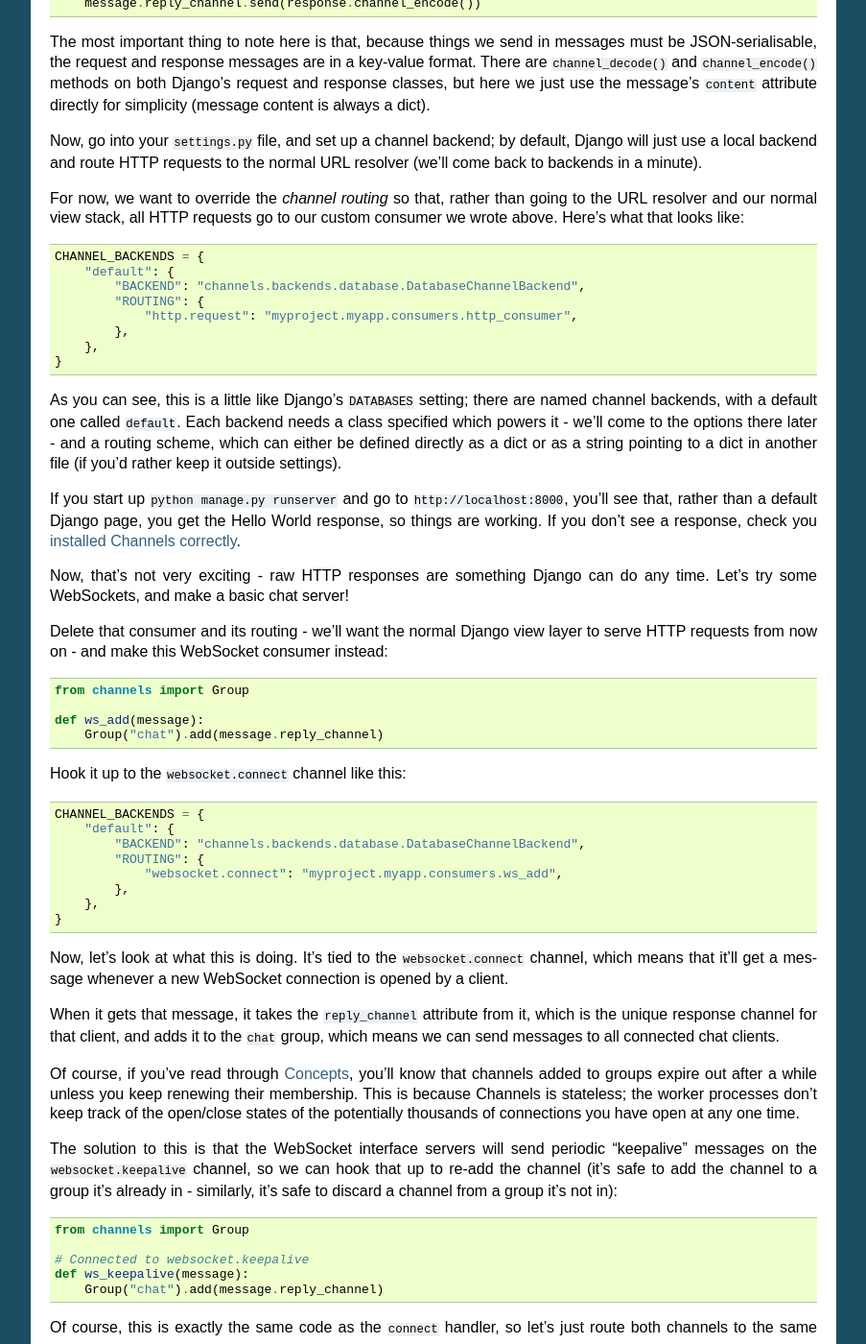
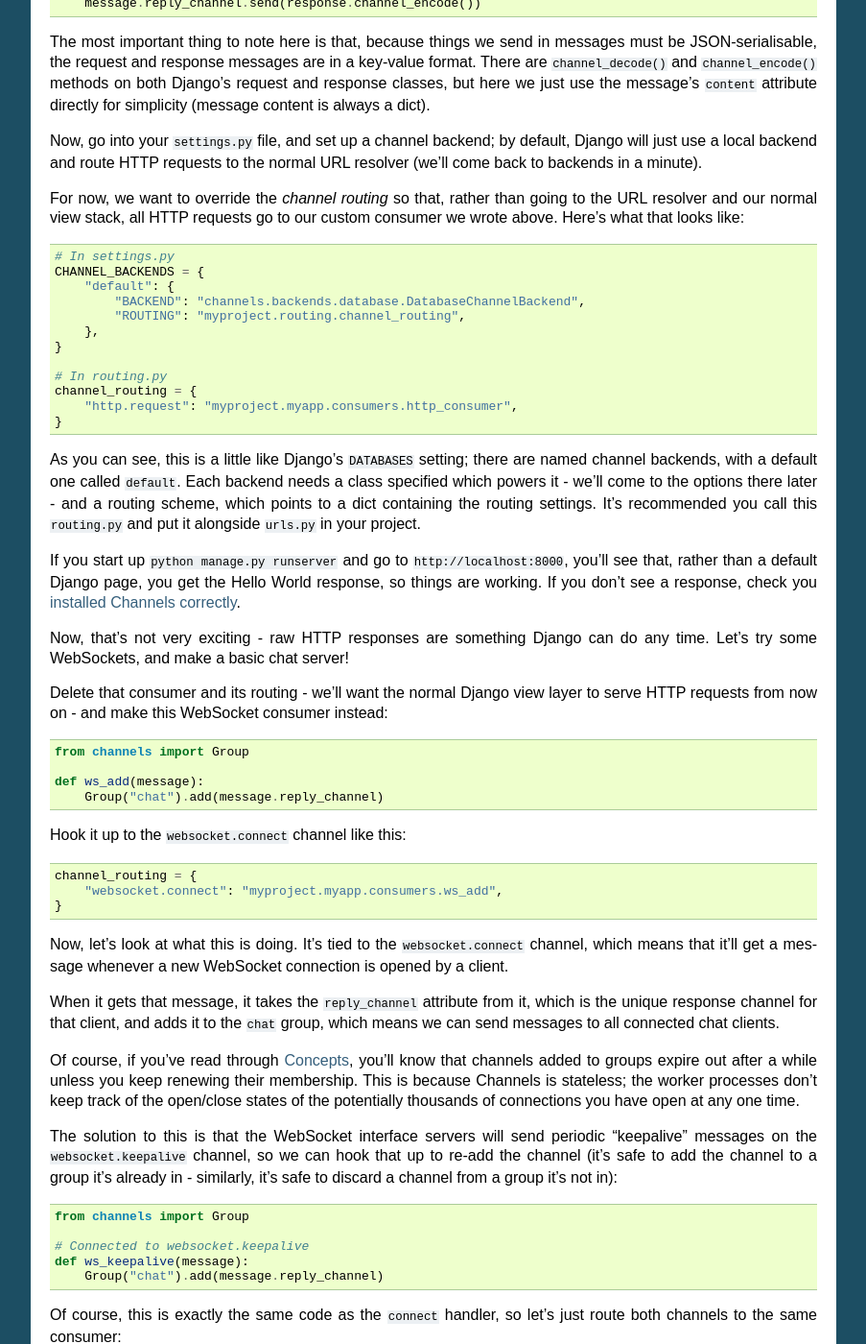
Before and after one commit to phillipchain/DjangoChannels, a Sphinx documentation site: the page built from docs/getting-started.rst, in a window 1280 px wide and 1400 px high, scrolled down 534 px. Shown: the whole window at 96% size, without its empty margins (198-1101 px from the left). Built offline with Sphinx 7.4.7, drawn with Linux system fonts in a browser that asks for light colours; some of the changed text lies outside the part shown.

Commit message:
Update docs to recommend doing routing not in settings

```diff
--- a/docs/concepts.rst
+++ b/docs/concepts.rst
@@ -65,9 +65,9 @@ you can write a function to consume a channel, like so::
     def my_consumer(message):
         pass
 
-And then assign a channel to it like this in the channel backend settings::
+And then assign a channel to it like this in the channel routing::
 
-    "ROUTING": {
+    channel_routing = {
         "some-channel": "myapp.consumers.my_consumer",
     }
 
--- a/docs/getting-started.rst
+++ b/docs/getting-started.rst
@@ -44,21 +44,25 @@ For now, we want to override the *channel routing* so that, rather than going
 to the URL resolver and our normal view stack, all HTTP requests go to our
 custom consumer we wrote above. Here's what that looks like::
 
+    # In settings.py
     CHANNEL_BACKENDS = {
         "default": {
             "BACKEND": "channels.backends.database.DatabaseChannelBackend",
-            "ROUTING": {
-                "http.request": "myproject.myapp.consumers.http_consumer",
-            },
+            "ROUTING": "myproject.routing.channel_routing",
         },
+    }
+
+    # In routing.py
+    channel_routing = {
+        "http.request": "myproject.myapp.consumers.http_consumer",
     }
 
 As you can see, this is a little like Django's ``DATABASES`` setting; there are
 named channel backends, with a default one called ``default``. Each backend
 needs a class specified which powers it - we'll come to the options there later -
-and a routing scheme, which can either be defined directly as a dict or as
-a string pointing to a dict in another file (if you'd rather keep it outside
-settings).
+and a routing scheme, which points to a dict containing the routing settings.
+It's recommended you call this ``routing.py`` and put it alongside ``urls.py``
+in your project.
 
 If you start up ``python manage.py runserver`` and go to
 ``http://localhost:8000``, you'll see that, rather than a default Django page,
@@ -78,13 +82,8 @@ serve HTTP requests from now on - and make this WebSocket consumer instead::
 
 Hook it up to the ``websocket.connect`` channel like this::
 
-    CHANNEL_BACKENDS = {
-        "default": {
-            "BACKEND": "channels.backends.database.DatabaseChannelBackend",
-            "ROUTING": {
-                "websocket.connect": "myproject.myapp.consumers.ws_add",
-            },
-        },
+    channel_routing = {
+        "websocket.connect": "myproject.myapp.consumers.ws_add",
     }
 
 Now, let's look at what this is doing. It's tied to the
@@ -116,12 +115,10 @@ group it's not in)::
 Of course, this is exactly the same code as the ``connect`` handler, so let's
 just route both channels to the same consumer::
 
-    ...
-    "ROUTING": {
+    channel_routing = {
         "websocket.connect": "myproject.myapp.consumers.ws_add",
         "websocket.keepalive": "myproject.myapp.consumers.ws_add",
-    },
-    ...
+    }
 
 And, even though channels will expire out, let's add an explicit ``disconnect``
 handler to clean up as people disconnect (most channels will cleanly disconnect
@@ -152,18 +149,13 @@ any message sent in to all connected clients. Here's all the code::
     def ws_disconnect(message):
         Group("chat").discard(message.reply_channel)
 
-And what our routing should look like in ``settings.py``::
+And what our routing should look like in ``routing.py``::
 
-    CHANNEL_BACKENDS = {
-        "default": {
-            "BACKEND": "channels.backends.database.DatabaseChannelBackend",
-            "ROUTING": {
-                "websocket.connect": "myproject.myapp.consumers.ws_add",
-                "websocket.keepalive": "myproject.myapp.consumers.ws_add",
-                "websocket.receive": "myproject.myapp.consumers.ws_message",
-                "websocket.disconnect": "myproject.myapp.consumers.ws_disconnect",
-            },
-        },
+    channel_routing = {
+        "websocket.connect": "myproject.myapp.consumers.ws_add",
+        "websocket.keepalive": "myproject.myapp.consumers.ws_add",
+        "websocket.receive": "myproject.myapp.consumers.ws_message",
+        "websocket.disconnect": "myproject.myapp.consumers.ws_disconnect",
     }
 
 With all that code in your ``consumers.py`` file, you now have a working
```
